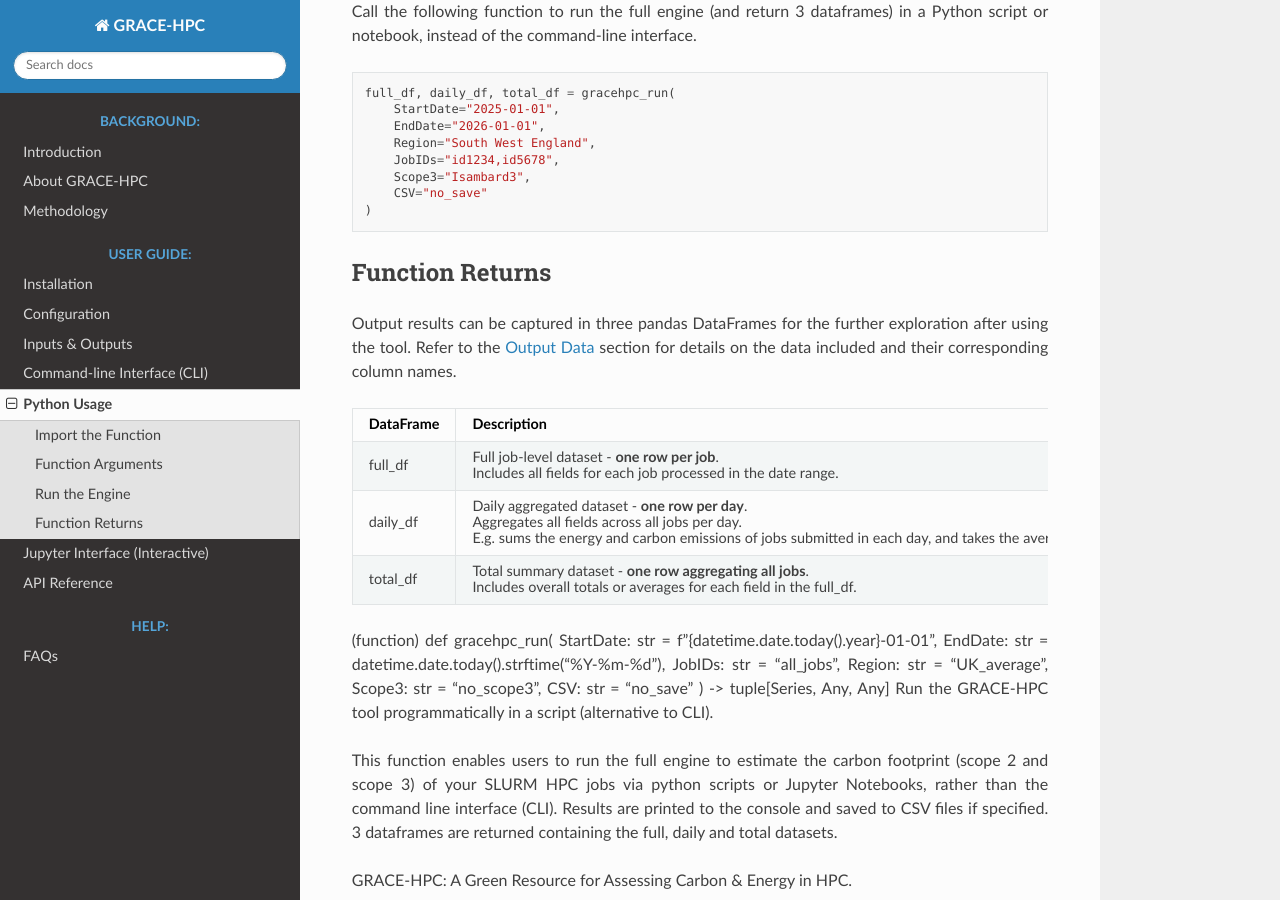
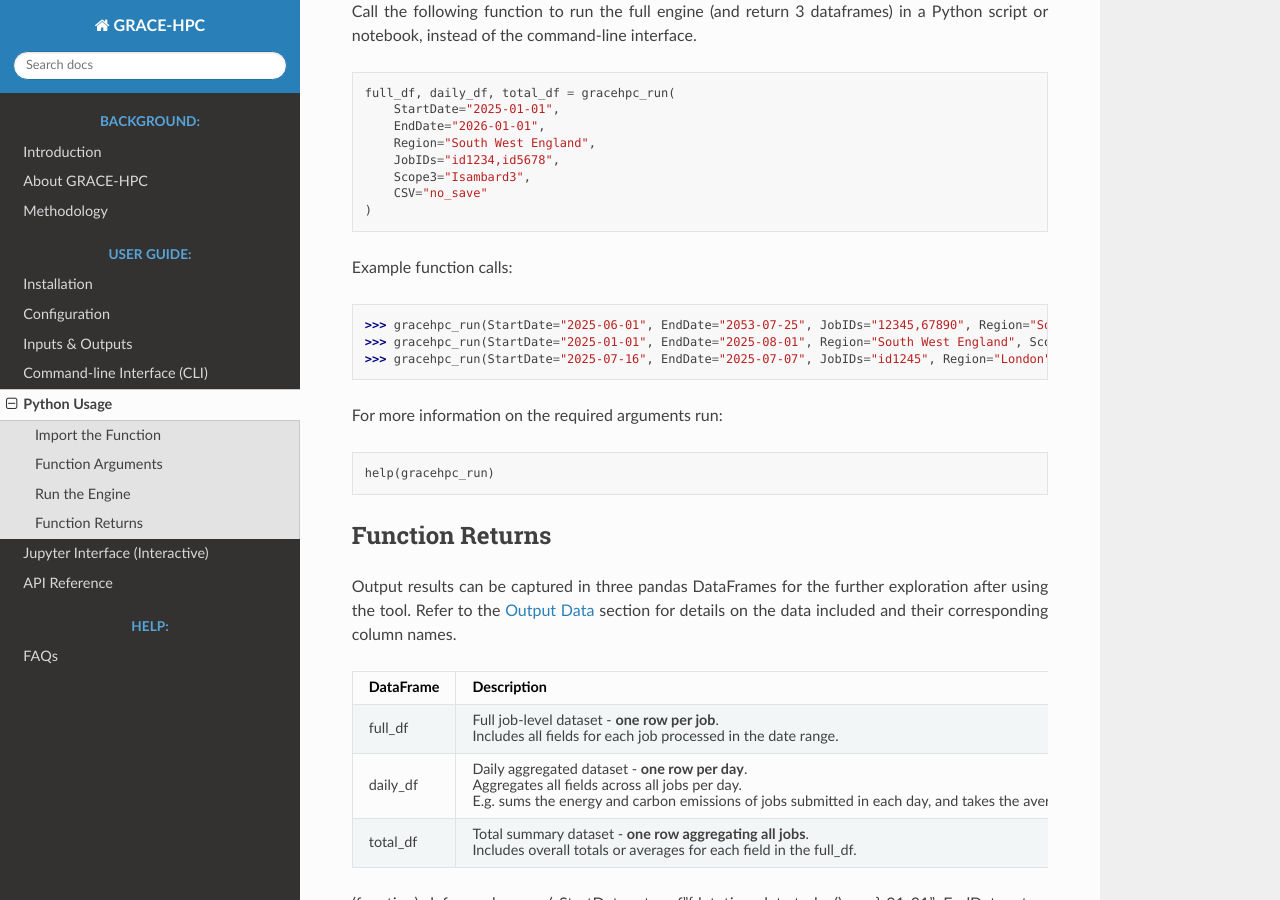
Before and after one commit to Elliot-Ayliffe/GRACE-HPC, a Sphinx documentation site: the page built from docs/function.md, in a window 1280 px wide and 900 px high, scrolled down 898 px. Built offline with Sphinx 7.4.7 and the Read the Docs theme 3.1.0, drawn with Linux system fonts in a browser that asks for light colours.

Commit message:
Update function.md

````diff
--- a/docs/function.md
+++ b/docs/function.md
@@ -36,6 +36,22 @@
     CSV="no_save"
 )
 ```
+
+Example function calls:
+
+```python
+>>> gracehpc_run(StartDate="2025-06-01", EndDate="2053-07-25", JobIDs="12345,67890", Region="South West England", Scope3="IsambardAI", CSV="all")
+>>> gracehpc_run(StartDate="2025-01-01", EndDate="2025-08-01", Region="South West England", Scope3="Isambard3", CSV="full_summary")
+>>> gracehpc_run(StartDate="2025-07-16", EndDate="2025-07-07", JobIDs="id1245", Region="London", Scope3="51", CSV="no_save")
+```
+
+For more information on the required arguments run:
+
+```python
+help(gracehpc_run)
+```
+
+
 ## Function Returns
 Output results can be captured in three pandas DataFrames for the further exploration after using the tool. Refer to the [Output Data](inputs_outputs.md#output-data) section for details on the data included and their corresponding column names.
 
````
